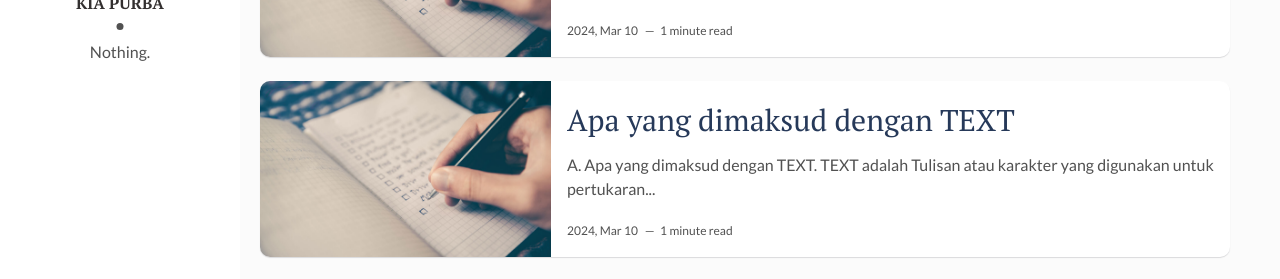
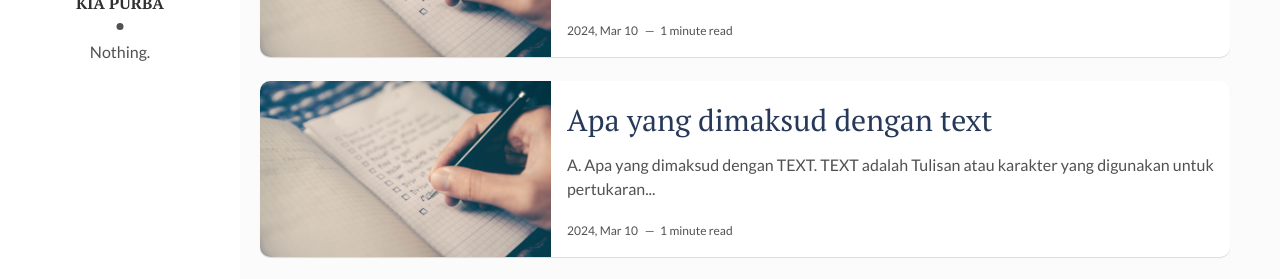
Before and after one commit to Kiaaa06/Kia, a Jekyll site: the page built from index.html, in a window 1280 px wide and 1256 px high. Shown: the part 139-418 px from the top of the window. Built offline with Jekyll 4.4.1, drawn with Linux system fonts in a browser that asks for light colours; the list of posts is cut into pages by our own code.

```diff
--- a/_posts/2017-09-12-how-to-start-programming.markdown
+++ b/_posts/2017-09-12-how-to-start-programming.markdown
@@ -1,6 +1,6 @@
 ---
 layout: post
-title: Apa yang dimaksud dengan TEXT
+title: Apa yang dimaksud dengan text
 date: 2024-03-11 00:00:00 +0300
 description: You’ll find this post in your `_posts` directory. Go ahead and edit it and re-build the site to see your changes. # Add post description (optional)
 img: software.jpg # Add image post (optional)
```
